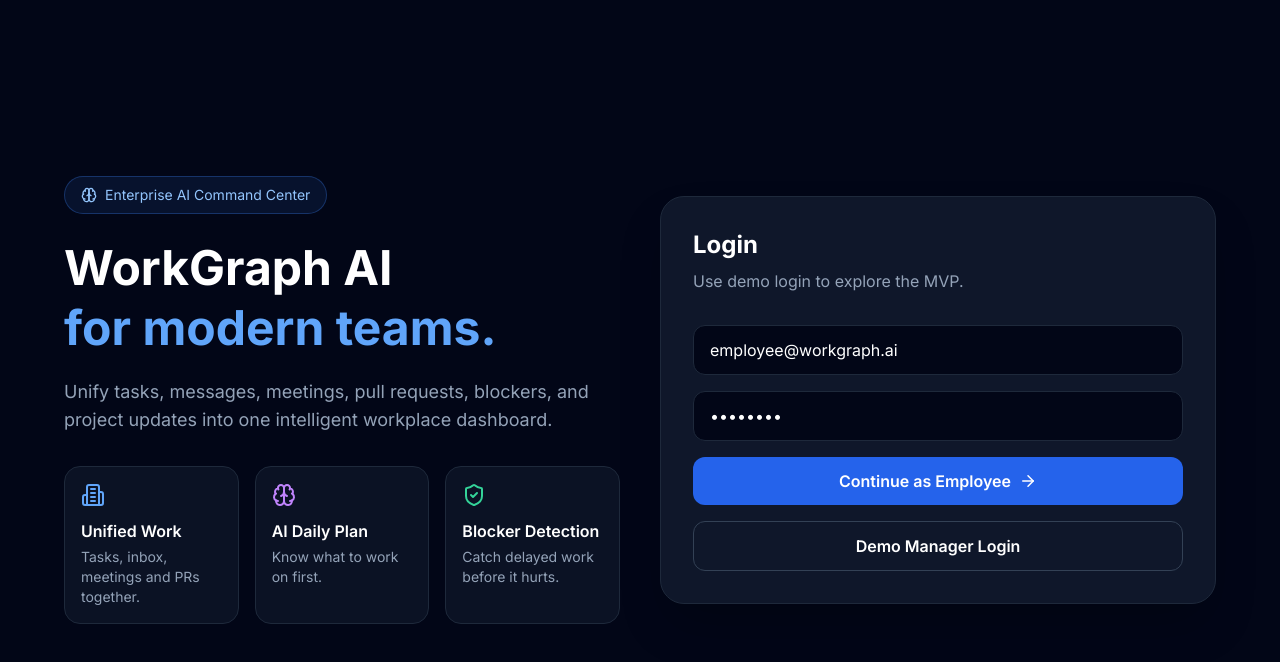
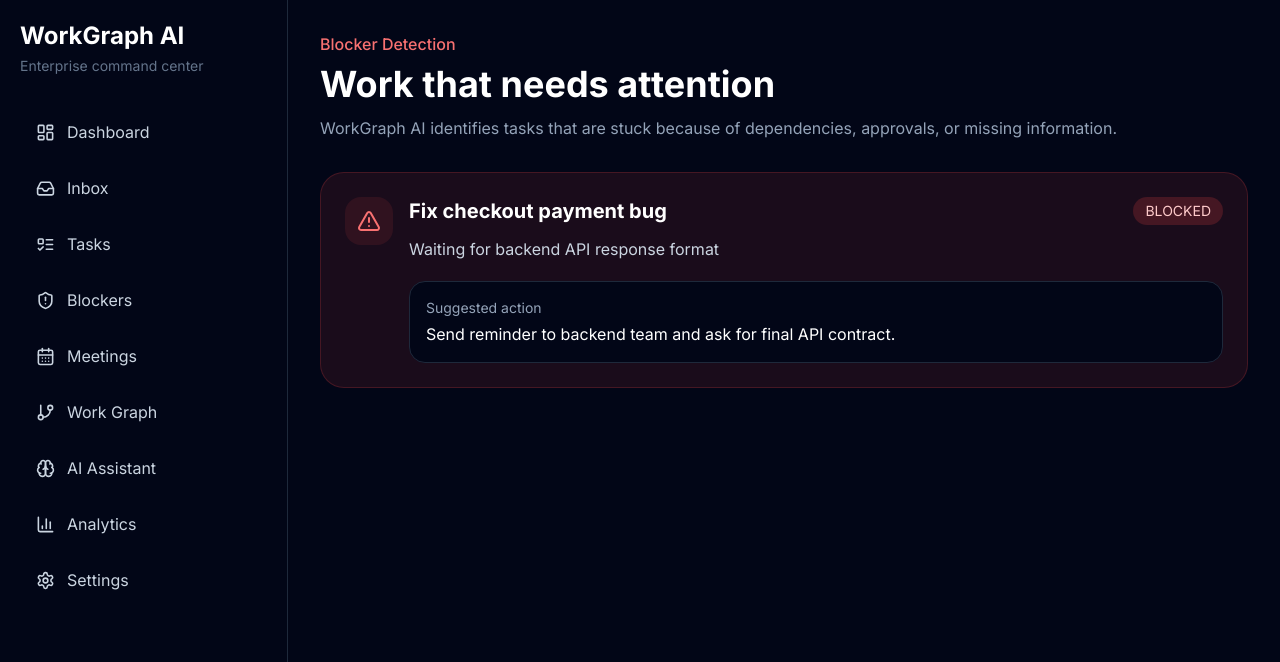
Before and after one commit to prashant2007-wq/WorkGraph-AI, a React (Vite) app in the folder apps/frontend/: page /blockers in a window 1280 px wide. Before the commit this address led to /login. Shown: the top 662 px of the page. Built offline with nearby package versions, Linux system fonts and the light colour scheme.

Commit message:
add blocker detection page

```diff
--- a/apps/frontend/src/pages/employee/Blockers.tsx
+++ b/apps/frontend/src/pages/employee/Blockers.tsx
@@ -1,8 +1,46 @@
+import { AlertTriangle } from "lucide-react";
+import { mockTasks } from "../../data/mockTasks";
+
+const blockedTasks = mockTasks.filter((task) => task.blocker);
+
 export default function Blockers() {
   return (
-    <div className="p-6">
-      <h1 className="text-2xl font-bold text-white">Blockers</h1>
-      <p className="text-slate-400 mt-2">Coming soon...</p>
-    </div>
-  )
+    <section>
+      <div>
+        <p className="text-red-400 font-medium">Blocker Detection</p>
+        <h1 className="text-4xl font-bold mt-2">Work that needs attention</h1>
+        <p className="text-slate-400 mt-3">
+          WorkGraph AI identifies tasks that are stuck because of dependencies, approvals, or missing information.
+        </p>
+      </div>
+
+      <div className="mt-8 space-y-5">
+        {blockedTasks.map((task) => (
+          <div key={task.id} className="rounded-3xl border border-red-500/20 bg-red-500/10 p-6">
+            <div className="flex items-start gap-4">
+              <div className="h-12 w-12 rounded-2xl bg-red-500/10 flex items-center justify-center">
+                <AlertTriangle className="text-red-400" />
+              </div>
+
+              <div className="flex-1">
+                <div className="flex items-center justify-between gap-6">
+                  <h2 className="text-xl font-bold">{task.title}</h2>
+                  <span className="rounded-full bg-red-500/20 text-red-200 px-3 py-1 text-sm">
+                    {task.status}
+                  </span>
+                </div>
+
+                <p className="text-slate-300 mt-3">{task.blocker}</p>
+
+                <div className="mt-5 rounded-2xl bg-slate-950 border border-slate-800 p-4">
+                  <p className="text-sm text-slate-400">Suggested action</p>
+                  <p className="mt-1">Send reminder to backend team and ask for final API contract.</p>
+                </div>
+              </div>
+            </div>
+          </div>
+        ))}
+      </div>
+    </section>
+  );
 }
--- a/apps/frontend/src/routes/AppRoutes.tsx
+++ b/apps/frontend/src/routes/AppRoutes.tsx
@@ -3,6 +3,7 @@
 import Dashboard from "../pages/employee/Dashboard";
 import Inbox from "../pages/employee/Inbox";
 import Tasks from "../pages/employee/Tasks";
+import Blockers from "../pages/employee/Blockers";
 import DashboardLayout from "../layouts/DashboardLayout";
 
 export default function AppRoutes() {
@@ -15,6 +16,7 @@
         <Route path="/dashboard" element={<Dashboard />} />
         <Route path="/inbox" element={<Inbox />} />
         <Route path="/tasks" element={<Tasks />} />
+        <Route path="/blockers" element={<Blockers />} />
       </Route>
 
       <Route path="*" element={<Navigate to="/login" replace />} />
```
